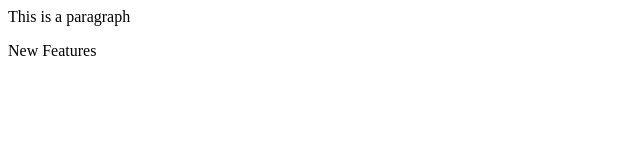
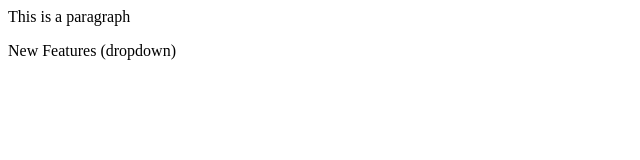
Before and after one commit to shubhamkhaire111/localrepo, a plain HTML site: page index.html in a window 1280 px wide. Shown: the full height of the page, 0-640 px from the left. Drawn offline with Linux system fonts and the light colour scheme.

Commit message:
add dropdown

```diff
--- a/index.html
+++ b/index.html
@@ -1,2 +1,2 @@
 <p>This is a paragraph </p>
-<p>New Features</p>
+<p>New Features (dropdown)</p>
```
